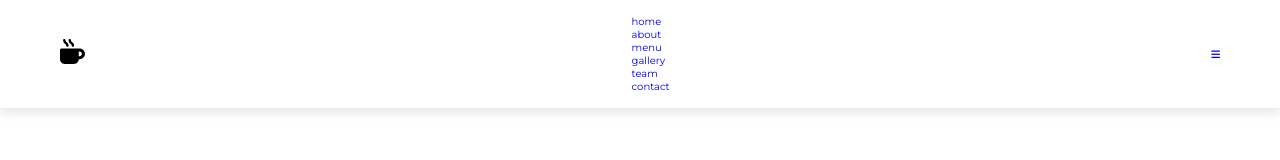
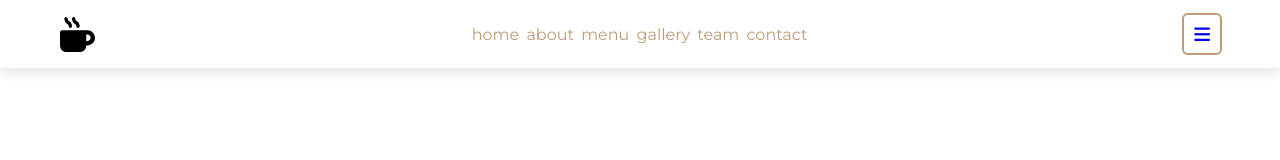
Before and after one commit to Christiano0407/Responsive-Coffee-Shop-Website, a website: page index.html in a window 1280 px wide. Drawn offline with Linux system fonts and the light colour scheme.

Commit message:
button coffee

```diff
--- a/index.html
+++ b/index.html
@@ -24,16 +24,22 @@
 
         <nav class="navBar">
           <ul class="navList">
-            <li><a class="navLink" href="#home">home</a></li>
-            <li><a class="navLink" href="#about">about</a></li>
-            <li><a class="navLink" href="#menu">menu</a></li>
-            <li><a class="navLink" href="#gallery">gallery</a></li>
-            <li><a class="navLink" href="#team">team</a></li>
-            <li><a class="navLink" href="#contact">contact</a></li>
+            <li class="navItem"><a class="navLink" href="#home">home</a></li>
+            <li class="navItem"><a class="navLink" href="#about">about</a></li>
+            <li class="navItem"><a class="navLink" href="#menu">menu</a></li>
+            <li class="navItem">
+              <a class="navLink" href="#gallery">gallery</a>
+            </li>
+            <li class="navItem"><a class="navLink" href="#team">team</a></li>
+            <li class="navItem">
+              <a class="navLink" href="#contact">contact</a>
+            </li>
           </ul>
         </nav>
 
-        <a href="#" id="menu-btn" class="fas fa-bars"></a>
+        <a href="#" id="menuBtn" class="menu-btn"
+          ><i class="fas fa-bars"></i
+        ></a>
       </section>
     </header>
     <!--  <a href="https://storyset.com/worker">Worker illustrations by Storyset</a> -->
--- a/style.css
+++ b/style.css
@@ -78,12 +78,47 @@ header .flex {
   position: relative;
   padding: 1.5rem 2rem;
 }
+.navBar {
+  width: 35rem;
+  margin: 0 auto;
+}
+.navBar ul {
+  display: flex;
+  justify-content: space-evenly;
+  align-items: center;
+  cursor: pointer;
+}
+.navLink {
+  font-size: 1.6rem;
+  font-weight: 500;
+  color: #be9c79;
+}
+.navLink:hover {
+  font-weight: 600;
+}
+.navLink:active {
+  font-weight: 900;
+  color: #333;
+}
 .logo {
-  width: 3rem;
-  height: 3rem;
+  width: 3.5rem;
+  height: 3.5rem;
 }
 .logoImg {
-  width: 2.5rem;
-  height: 2.5rem;
+  /* width: 2.5rem;
+  height: 2.5rem; */
   object-fit: cover;
 }
+.menu-btn {
+  font-size: 1.8rem;
+  cursor: pointer;
+  outline: 2px solid #be9c79;
+  border-radius: 10%;
+  padding: 1rem;
+  display: flex;
+  justify-content: center;
+  align-items: center;
+}
+.menu-btn:active {
+  transform: scale(0.9rem);
+}
```
